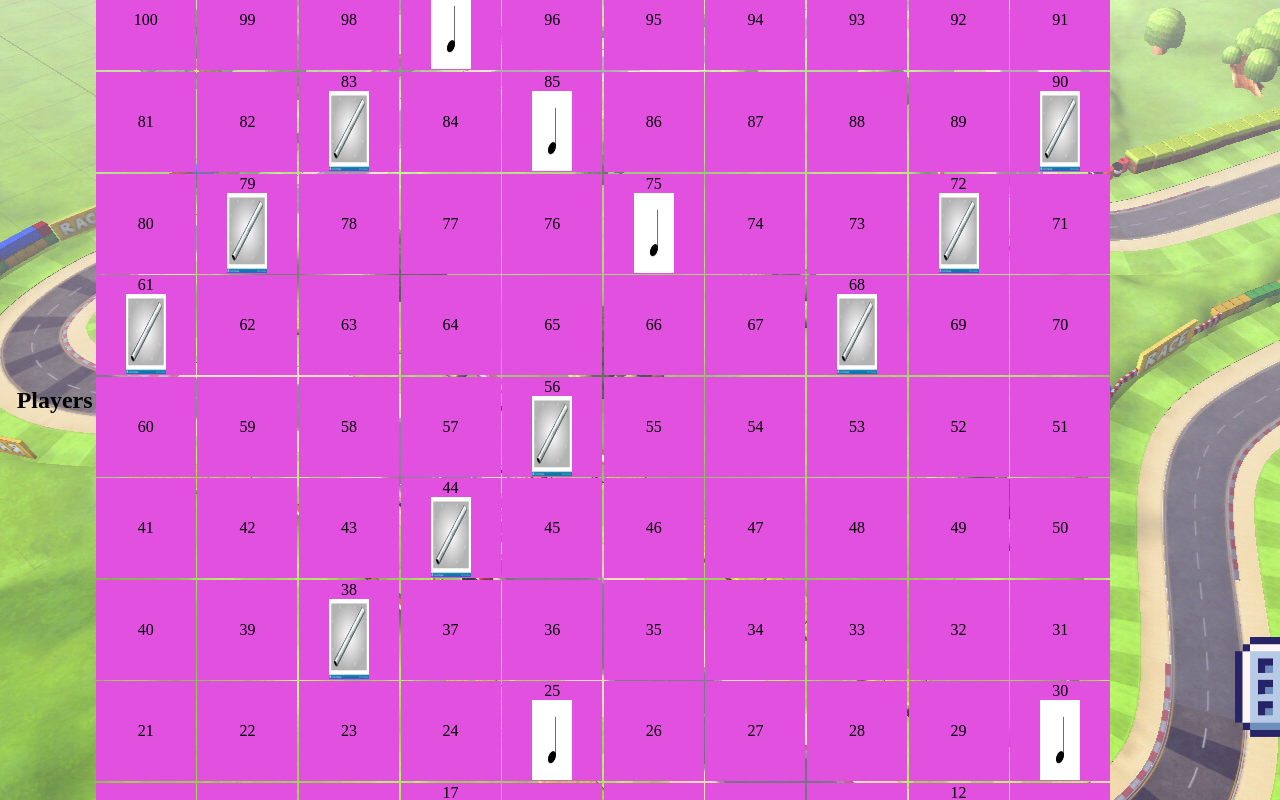
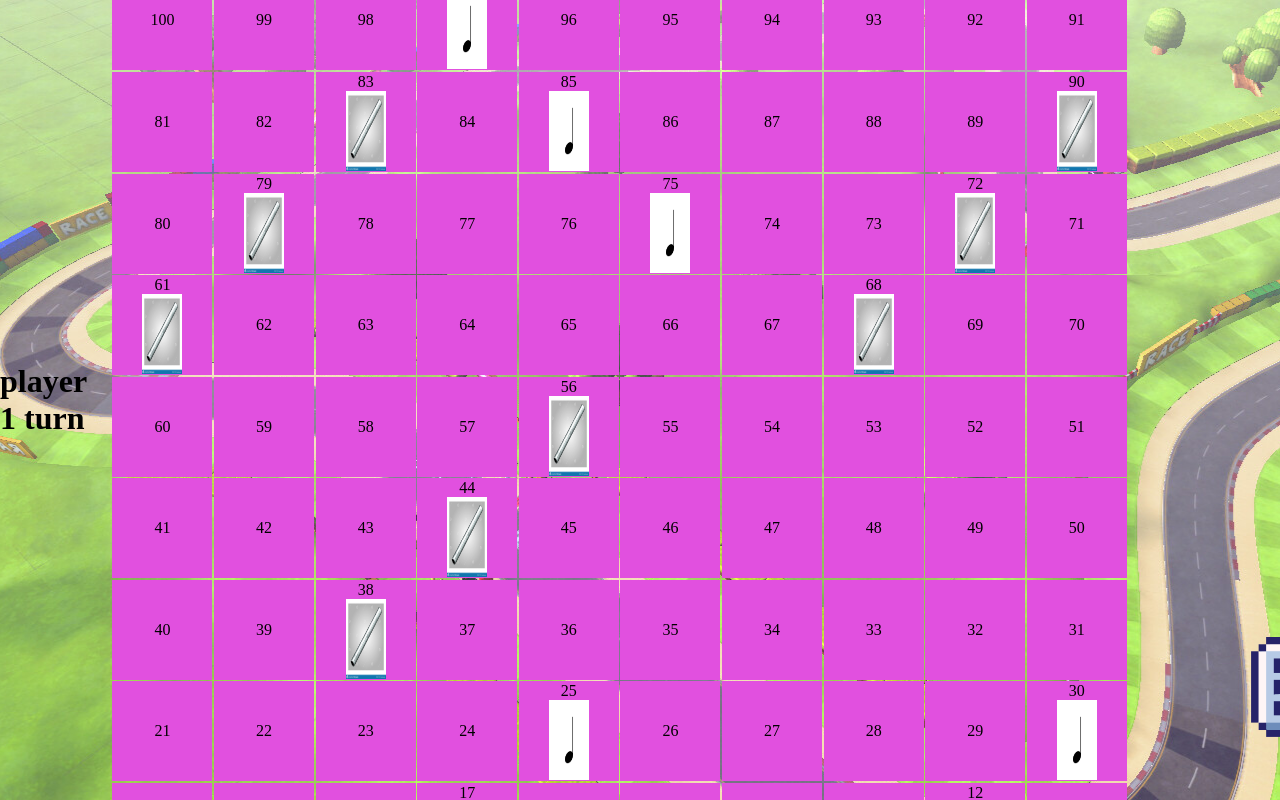
Before and after one commit to Ollie-HB/rat-race, a React (Create React App) app: page /game in a window 1280 px wide. Built offline with nearby package versions, Linux system fonts and the light colour scheme.

Commit message:
playerTurn state moved to Container, props lifted and passed back down

```diff
--- a/src/components/ActivePlayer/ActivePlayer.js
+++ b/src/components/ActivePlayer/ActivePlayer.js
@@ -2,15 +2,12 @@ import React from 'react';
 
 function ActivePlayer(props){
 
-    return(
-        <div>
-            <div className="active-player">
-                <h2>Players</h2>
-                <div className="player player-1"></div>
-                <div className="player player-2"></div>
-            </div>
-        </div>
-    );
+    const player1Turn = props.player1Turn
+        if (player1Turn) {
+            return <h1>player 1 turn</h1>
+        } else {
+            return <h1>player 2 turn</h1>
+        }
 }
 
 export default ActivePlayer;
--- a/src/components/Container/Container.js
+++ b/src/components/Container/Container.js
@@ -1,15 +1,18 @@
-import React, { Fragment } from "react";
+import React, { useState, Fragment } from "react";
 import ActivePlayer from '../ActivePlayer/ActivePlayer';
 import Board from '../Board/Board';
 import DicePanel from "../Dice/dicePanel";
 
 
 function Container(){
+
+    const [player1Turn, setPlayer1Turn] = useState(true)
+
     return (
         <Fragment>
             <div className="container">
-                <ActivePlayer />
-                <Board />
+                <ActivePlayer player1Turn={player1Turn} setPlayer1Turn={setPlayer1Turn}/>
+                <Board player1Turn={player1Turn} setPlayer1Turn={setPlayer1Turn}/>
                 <DicePanel />
             </div>
         </Fragment>
--- a/src/components/board/Board.js
+++ b/src/components/board/Board.js
@@ -9,7 +9,7 @@ import Dice4 from '../Dice/images/Dice4.png';
 import Dice5 from '../Dice/images/Dice5.png';
 import Dice6 from '../Dice/images/Dice6.png';
 
-function Board() {
+function Board(props) {
 
   const diceImages = [
     Dice1,
@@ -26,7 +26,15 @@ function Board() {
   const [player1, setPlayer1] = useState(1)
   const [player2, setPlayer2] = useState(1)
   const [diceImage, setDiceImage] = useState(diceImages[5])
-  const [player1Turn, setPlayer1Turn] = useState(true)
+
+  const player1Turn = props.player1Turn;
+  const setPlayer1Turn = props.setPlayer1Turn;
+
+  // const [player1Turn, setPlayer1Turn] = useState(true)
+
+  // const player1Turn = props.player1Turn;
+  // const setPlayer1Turn = props.setPlayer1Turn;
+  // const {player1Turn, setPlayer1Turn} = props;
 
   const pipe= [[56, 44, 38],
                 [83,79, 61],
@@ -54,6 +62,7 @@ function Board() {
 
   const movePlayer = (roll) => {
     if (player1Turn === true) {
+      // if (props.player1Turn === true) {
       setPlayer1(player1 + roll + 1);
       // getNewSquare(player1, setPlayer1);
       setPlayer1Turn(false);
@@ -65,6 +74,13 @@ function Board() {
       console.log("Player 2's turn - it has moved with the dice roll", player2)
     }
   }
+
+  // const getNewSquareP1 = (squareNumber) => {
+  //   if (player1 === pipe[0][0]) {
+  //     return pipe[0][2]
+  // if none of the special squares apply, return original number
+
+  //write this as a forEach loop?
 
   const getNewSquareP1 = () => {
     if (player1 === pipe[0][0]) {
@@ -98,44 +114,8 @@ function Board() {
     }
   }
 
-    // if (player1Turn === true) {
-    //   setPlayer1(player1 + randomNum + 1);
-    //   if (player1 === pipe[0][0]) {
-    //     setPlayer1(pipe[0][2])
-    //   } else if (player1 === pipe[1][0]) {
-    //     setPlayer1(pipe[1][2])
-    //   } else if (player1 === pipe[2][0]) {
-    //     setPlayer1(pipe[2][2])
-    //   } else if (player1 === note[0][0]) {
-    //     setPlayer1(note[0][2])
-    //   } else if (player1 === note[1][0]) {
-    //     setPlayer1(note[1][2])
-    //   } else if (player1 === note[2][0]) {
-    //     setPlayer1(note[2][2])
-    //   }
-    //   setPlayer1Turn(false)
-    // }
-    // else if (player1Turn === false) {
-    //   setPlayer2(player2 + randomNum + 1);
-    //   if (player2 === pipe[0][0]) {
-    //     setPlayer2(pipe[0][2])
-    //   } else if (player2 === pipe[1][0]) {
-    //     setPlayer2(pipe[1][2])
-    //   } else if (player2 === pipe[2][0]) {
-    //     setPlayer2(pipe[2][2])
-    //   } else if (player2 === note[0][0]) {
-    //     setPlayer2(note[0][2])
-    //   } else if (player2 === note[1][0]) {
-    //     setPlayer2(note[1][2])
-    //   } else if (player2 === note[2][0]) {
-    //     setPlayer2(note[2][2])
-    //   }
-    //   setPlayer1Turn(true)
-    // }
-    // };
-
-    getNewSquareP1()
-    getNewSquareP2()
+  getNewSquareP1()
+  getNewSquareP2()
 
 
 if (player1 >= 100) {
@@ -158,6 +138,16 @@ if (player1 >= 100) {
   });
 }
 
+// const playersTurn = () => {
+//   if (player1Turn === true) {
+//     return <h1>player 1 turn</h1>
+//   } else {
+//     return <h1>player 2 turn</h1>
+//   }
+// }
+
+
+
   return (
    <>
     <div className="title-container-board">
@@ -177,6 +167,7 @@ if (player1 >= 100) {
           </div>
         </div>
     <div id ="board-container">
+
       <button type="button" className='diceButton' onClick={handleRoll}><img className='dice-square' alt="" src={diceImage}></img></button>
       <div id="board">
         {rows.map((_, i) => {
```
Also changed, not shown: public/Board.png (added).
